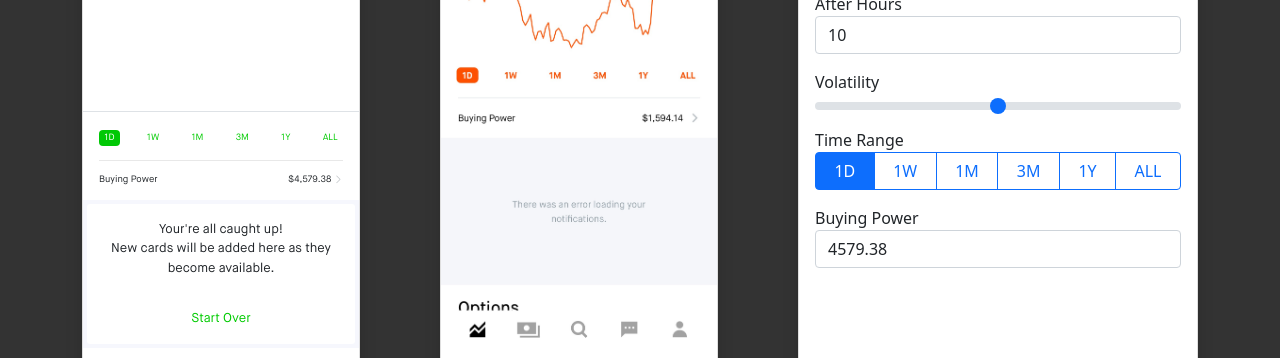
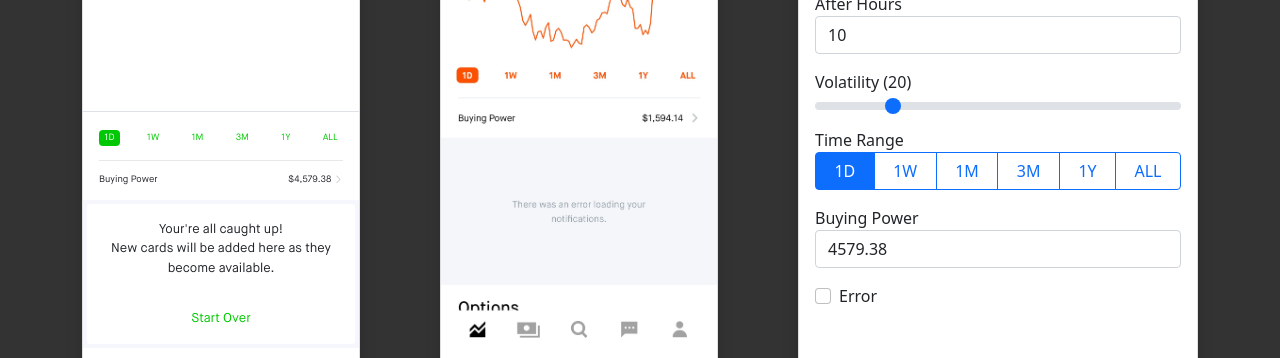
Before and after one commit to riodw/robinhood, a Vue app: page / in a window 1280 px wide. Shown: the part 253-611 px from the top of the page. Built offline with nearby package versions, Linux system fonts and the light colour scheme.

Commit message:
Redraw chart working;

```diff
--- a/src/App.vue
+++ b/src/App.vue
@@ -227,6 +227,7 @@
             </div>
             <div class="bg-gray p-1">
               <div
+                v-if="!error"
                 class="d-flex bg-white flex-column justify-content-between text-center p-3"
                 style="font-size: 0.8rem; height: 140px; border-radius: 0.19rem"
               >
@@ -238,6 +239,10 @@
                   become available.
                 </div>
                 <div :class="end - start > 0 ? 'green' : 'red'">Start Over</div>
+              </div>
+              <div v-else class="text-center" style="heig">
+                There was an error loading your <br />
+                notifications.
               </div>
             </div>
             <div
@@ -466,8 +471,13 @@
             />
           </div>
           <div class="mb-1">
-            <label>Volatility</label>
-            <input class="form-range" type="range" />
+            <label>Volatility ({{ volatility }})</label>
+            <input
+              v-model="volatility"
+              @change="chart()"
+              class="form-range"
+              type="range"
+            />
           </div>
           <div>
             <label>Time Range</label>
@@ -532,6 +542,12 @@
             <label>Buying Power</label>
             <input v-model="buying_power" class="form-control" type="number" />
           </div>
+          <div class="form-check">
+            <label class="form-check-label">
+              Error
+              <input v-model="error" class="form-check-input" type="checkbox" />
+            </label>
+          </div>
         </div>
       </div>
     </div>
@@ -561,9 +577,10 @@ export default {
       end: 200,
       // end: 535489.68,
       time_range: "1D",
-      volatility: 0,
+      volatility: 20,
       buying_power: 4579.38,
       after_hours: 10,
+      error: false,
       phone: "blank",
 
       // CHART
@@ -658,6 +675,30 @@ export default {
           colors: this.end - this.start > 0 ? ["#2ec62d"] : ["#fe5100"],
         },
       };
+    },
+    chart() {
+      var data = [];
+
+      // var n = 0;
+      // if (this.inHours()) n = this.end;
+      // else n = this.end - this.after_hours;
+
+      for (var i = 0; i < 60; i++) {
+        var x = Math.floor(
+          Math.random() * (this.volatility - this.volatility * -1) +
+            this.volatility * -1
+        );
+        data.push(x);
+      }
+
+      this.series = [
+        {
+          name: "series-1",
+          data: data,
+        },
+      ];
+
+      console.log(this.volatility);
     },
   },
   computed: {
```
